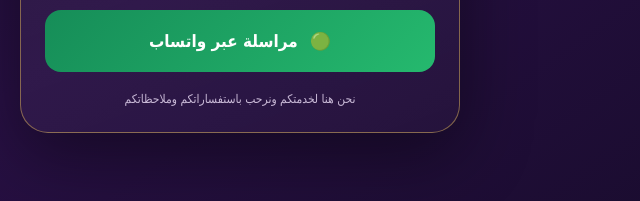
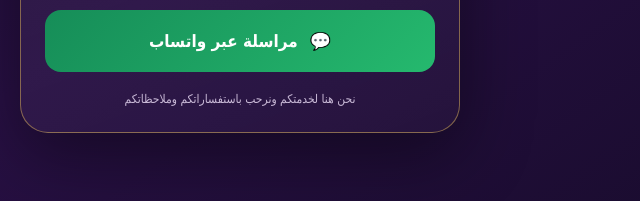
Before and after one commit to adnanalqhtani77-lgtm/alkaif-customer-service, a plain HTML site: page index.html in a window 1280 px wide. Shown: the part 552-753 px from the top of the page, 400-1040 px from the left. Drawn offline with Linux system fonts and the light colour scheme.

Commit message:
Update index.html

```diff
--- a/index.html
+++ b/index.html
@@ -51,7 +51,7 @@
         <span aria-hidden="true">☎</span><span>اتصال </span>
       </a>
       <a class="action whatsapp" href="https://wa.me/966538174054" target="_blank" rel="noopener" aria-label="محادثة واتساب مع الإدارة">
-        <span aria-hidden="true">🟢</span><span>مراسلة عبر واتساب</span>
+        <span aria-hidden="true">💬</span><span>مراسلة عبر واتساب</span>
       </a>
     </div>
     <p class="hint">نحن هنا لخدمتكم ونرحب باستفساراتكم وملاحظاتكم</p>
```
